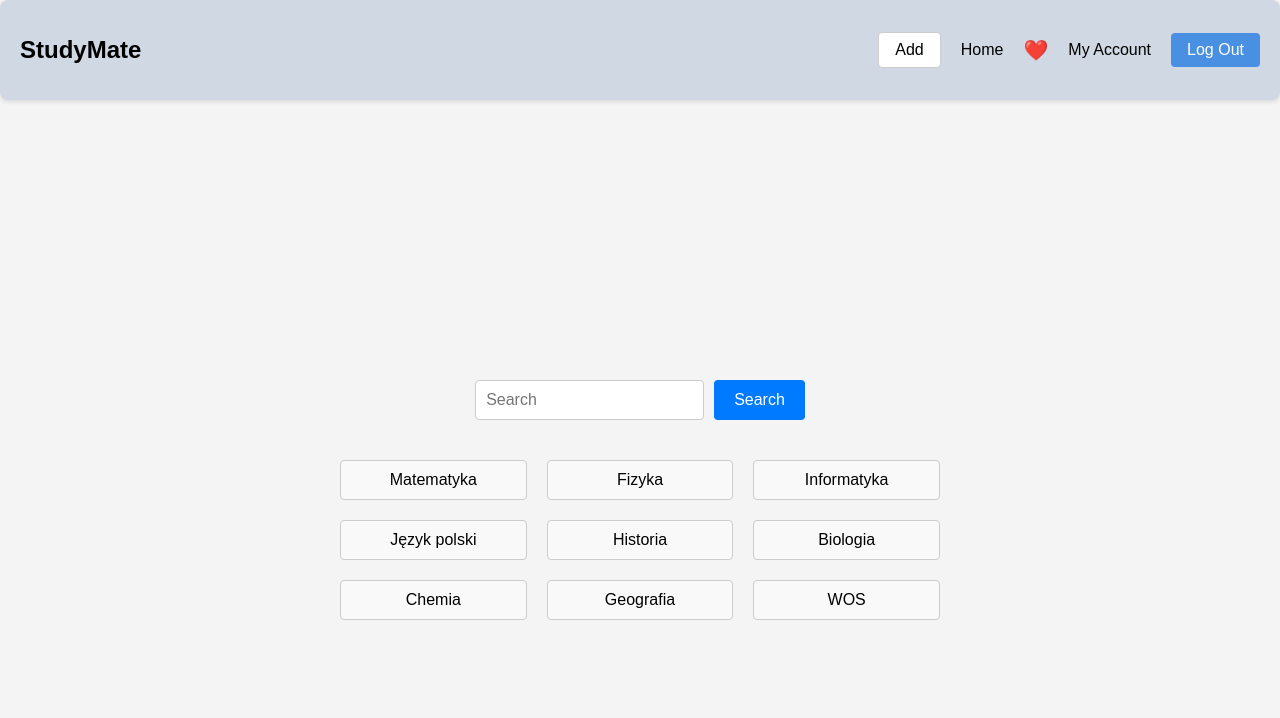
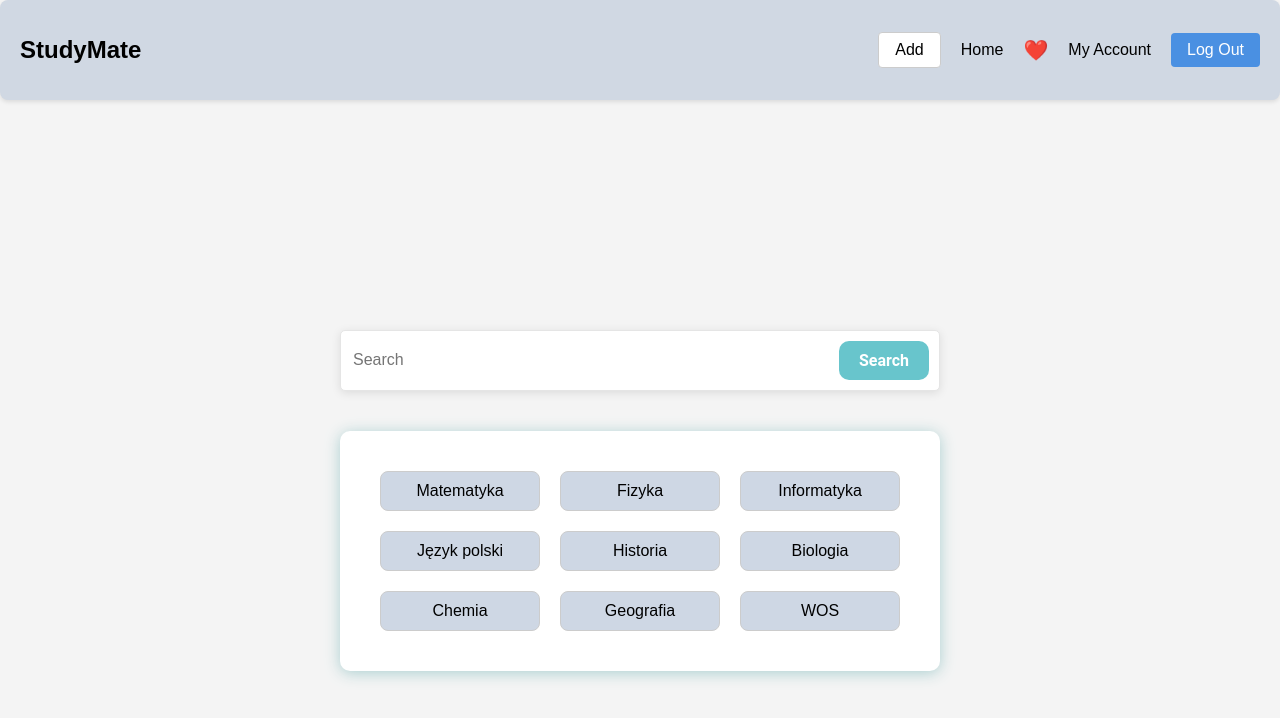
Before and after one commit to pscieszka/StudyMate, a React (Vite) app in the folder ui-app/: page / in a window 1280 px wide. Shown: the top 718 px of the page. Built offline with nearby package versions, Linux system fonts and the light colour scheme.

Commit message:
troche przerobiony css dla homepage

```diff
--- a/ui-app/src/pages/Home.css
+++ b/ui-app/src/pages/Home.css
@@ -7,35 +7,47 @@
   height: 100vh; /* Wysokość na całą stronę */
   padding: 20px;
   box-sizing: border-box;
+
 }
 
 /* Pasek wyszukiwania */
 .search-bar {
   display: flex;
-  gap: 10px;
+  align-items: center;
+  width: 100%; /* Dopasowanie szerokości */
+  max-width: 600px; /* Maksymalna szerokość taka jak ramka kategorii */
+  background-color: #ffffff; /* Tło */
+  border: 1px solid #e5e5e5; /* Subtelna ramka */
+  border-radius: 5px; /* Zaokrąglone rogi */
+  box-shadow: 0px 2px 10px rgba(0, 0, 0, 0.1); /* Mniejszy cień */
+  padding: 10px; /* Wewnętrzne odstępy */
+  gap: 10px; /* Odstęp między elementami */
   margin-bottom: 40px; /* Odstęp od przycisków */
 }
 
 .search-bar input {
   flex: 1;
-  padding: 10px;
+  border: none;
   font-size: 16px;
-  border: 1px solid #ccc;
-  border-radius: 4px;
+  color: #aaa; /* Kolor placeholdera */
+  outline: none; /* Usuwa niepotrzebne obramowanie po zaznaczeniu */
 }
 
 .search-bar button {
+  font-family: Roboto;
   padding: 10px 20px;
   font-size: 16px;
-  background-color: #007bff;
+  font-weight: 600;
   color: white;
+  background-color: #68c5cc; /* Kolor przycisku */
   border: none;
-  border-radius: 4px;
+  border-radius: 10px; /* Zaokrąglone przyciski */
   cursor: pointer;
+  transition: background-color 0.3s;
 }
 
 .search-bar button:hover {
-  background-color: #0056b3;
+  background-color: #5bd6df;
 }
 
 /* Siatka kategorii */
@@ -45,6 +57,10 @@
   gap: 20px; /* Odstęp między przyciskami */
   width: 100%; /* Dopasowanie do kontenera */
   max-width: 600px; /* Maksymalna szerokość siatki */
+  padding: 40px; /* Odstęp między przyciskami a ramką */
+  border-radius: 10px; /* Zaokrąglone rogi kontenera */
+  background-color: #ffffff;
+  box-shadow: 0px 2px 15px #aacfd0; /* Mniejszy cień wokół */
 }
 
 /* Styl przycisków */
@@ -52,21 +68,23 @@
   padding: 10px;
   font-size: 16px;
   text-align: center;
-  background-color: #f9f9f9;
+  background-color: #ced7e4;
   border: 1px solid #ccc;
-  border-radius: 4px;
+  border-radius: 8px;
   cursor: pointer;
+
   transition: background-color 0.3s, transform 0.2s;
 }
 
 .category-button:hover {
   background-color: #e6f7ff;
+  transform: scale(1.05); /* Efekt powiększenia na hover */
 }
 
 .category-button.active {
-  background-color: #007bff;
+  background-color: #9ebde7;
   color: white;
-  border-color: #0056b3;
+  border-color: #9ebde7;
 }
 
 .category-button:active {
```
